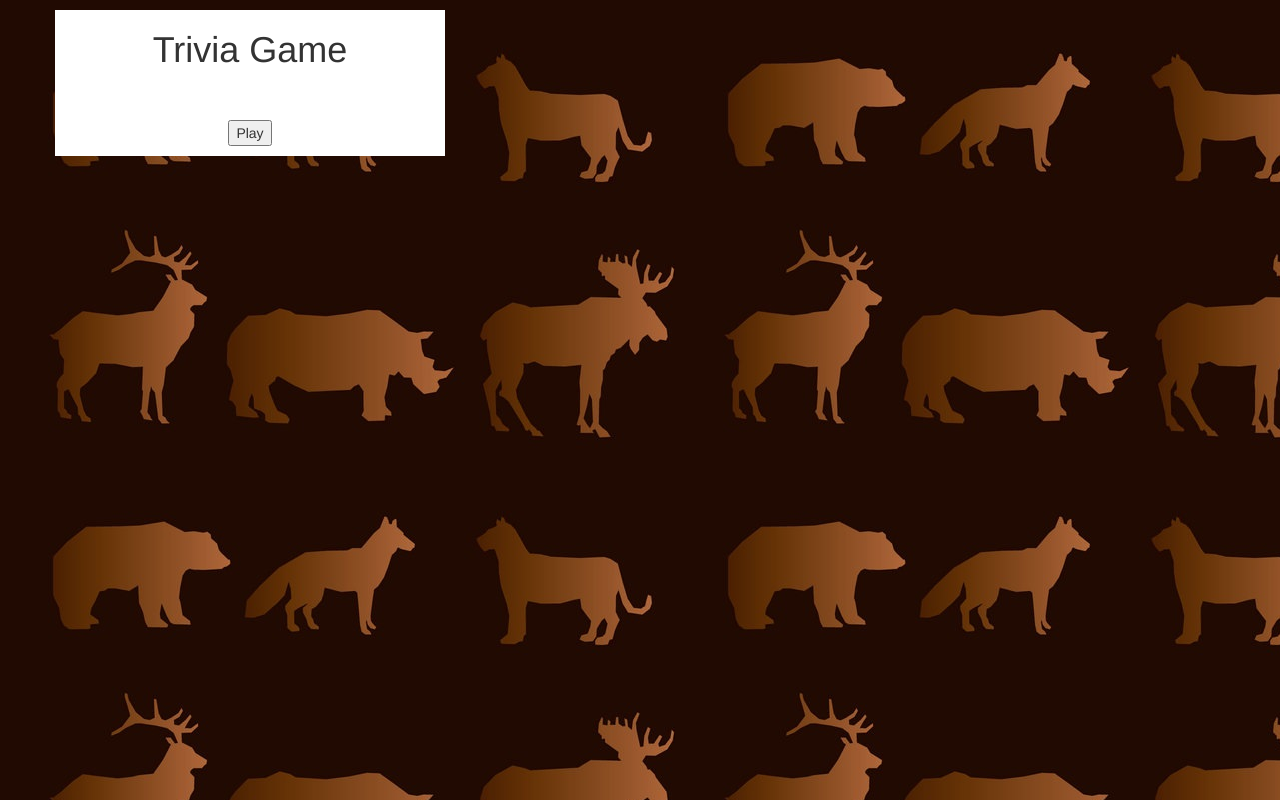
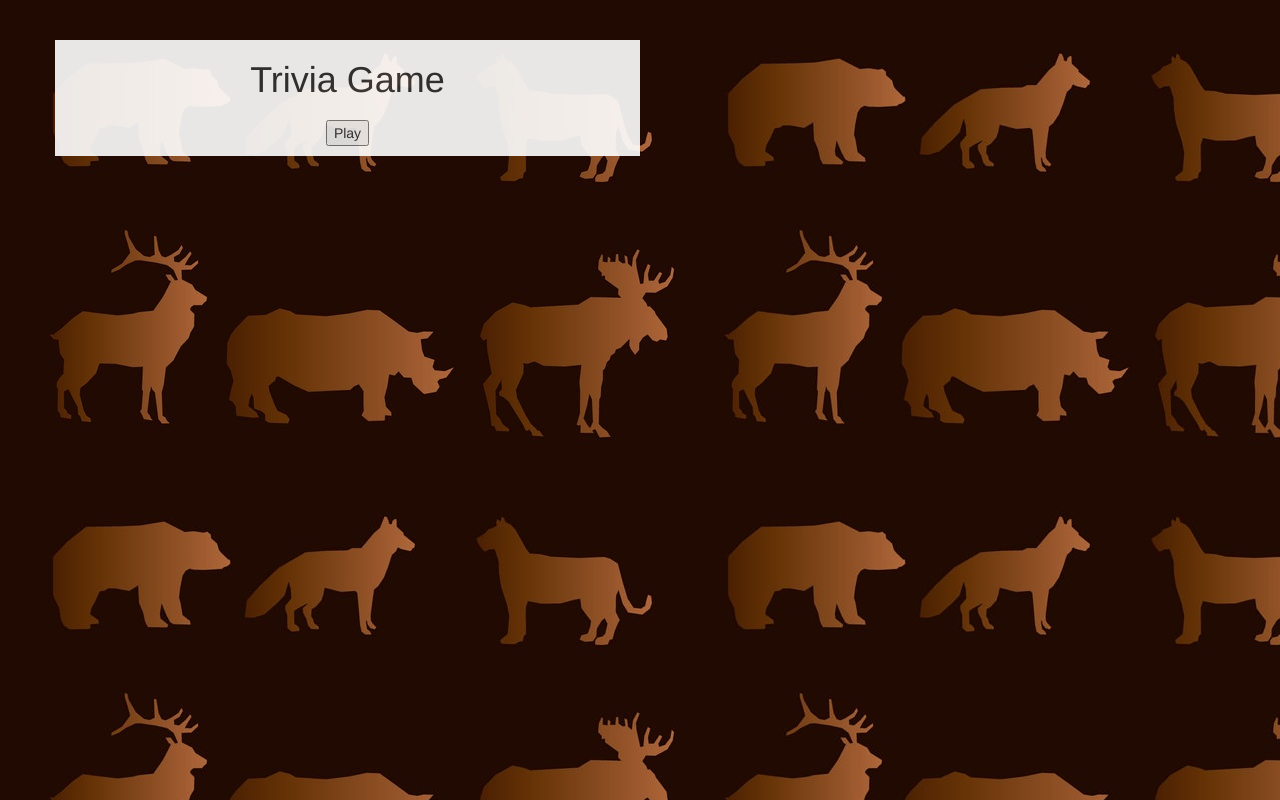
Before and after one commit to puchk/Trivia-Game, a plain HTML site: page index.html in a window 1280 px wide. Drawn offline with nearby package versions, Linux system fonts and the light colour scheme.

Commit message:
Updated readme, styling, and JS comments

```diff
--- a/assets/css/style.css
+++ b/assets/css/style.css
@@ -7,17 +7,10 @@ body {
 	display: none;
 }
 
-/*.container {
+#all{
 	background: white;
 	opacity: .9;
-	height: 80%;
-	margin-top:20px;
-	padding: 20px;
-}*/
-
-.col-md-4{
-	background: white;
-	margin-top: 10px;
+	margin-top: 40px;
 }
 
 #title {
--- a/index.html
+++ b/index.html
@@ -12,27 +12,14 @@
 
 <body>
 <div class="container">
-
 	<div class="row">
-		<div class="col-md-4 center-block">
-		<div class="row">
+		<div class="col-md-6 center-block" id="all">
 			<h1 class="alignCenter">Trivia Game</h1>
-		</div>
-		<div class="row">
 			<h2 id="timer" class="display alignCenter">Timer: <span id="countdown"></span></h2>
-		</div>
-			<div class="row">
-				<div id="trivia"></div>
-			</div>
-			<div class="row">
-				<button id="submitButton" class="display" type="button">Submit</button>
-			</div>
-			<div class="row">
-				<h3 id="endGameText" class="alignCenter"></h3>
-			</div>
-			<div class="row">
-				<button id="playButton" type="button" class="center-block">Play</button>
-			</div>
+			<div id="trivia" class="display"></div>
+			<button id="submitButton" class="display" type="button">Submit</button>
+			<h3 id="endGameText" class="alignCenter"></h3>
+			<button id="playButton" type="button" class="center-block">Play</button>
 		</div>
 	</div>
 </div>
```
Also changed, not shown: assets/javascript/app.js (+11 -1 lines), 1 other file.
